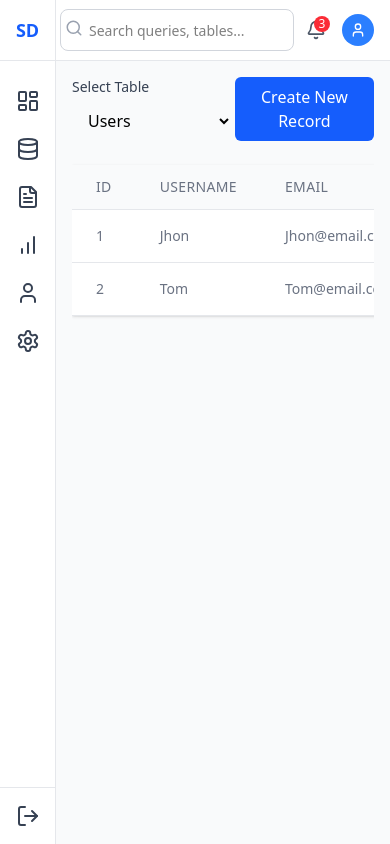
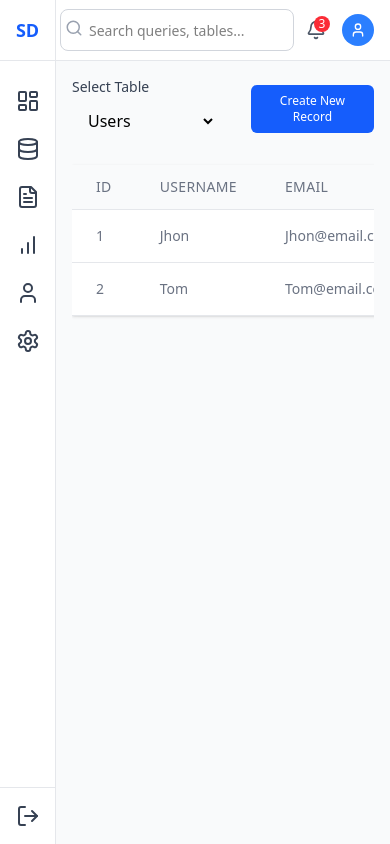
Before and after one commit to nsr7t/SQL-dashboard, a React (Vite) app in the folder frontend/: page /queries in a window 390 px wide. Built offline with nearby package versions, Linux system fonts and the light colour scheme.

Commit message:
fixed some design issue

```diff
--- a/frontend/src/pages/QueriesPage.jsx
+++ b/frontend/src/pages/QueriesPage.jsx
@@ -25,7 +25,7 @@ function QueriesPage() {
                     </label>
                     <select
                         id="table-select"
-                        className="block w-40 rounded-md border-gray-300 py-2 pr-10 pl-3 text-base focus:border-blue-500 focus:ring-blue-500 focus:outline-none sm:text-sm"
+                        className="block w-36 rounded-md border-gray-300 py-2 pr-10 pl-3 text-base focus:border-blue-500 focus:ring-blue-500 focus:outline-none sm:text-sm"
                     >
                         <option value="">Users</option>
                         <option value="">product</option>
@@ -35,7 +35,7 @@ function QueriesPage() {
                 </div>
                 <button
                     onClick={openCreateModel}
-                    className="rounded-md bg-blue-600 px-6 py-2 text-white hover:bg-blue-700 disabled:bg-blue-300"
+                    className="rounded-md bg-blue-600 px-6 py-2 text-xs text-white hover:bg-blue-700 disabled:bg-blue-300 md:text-base"
                 >
                     Create New Record
                 </button>
```
